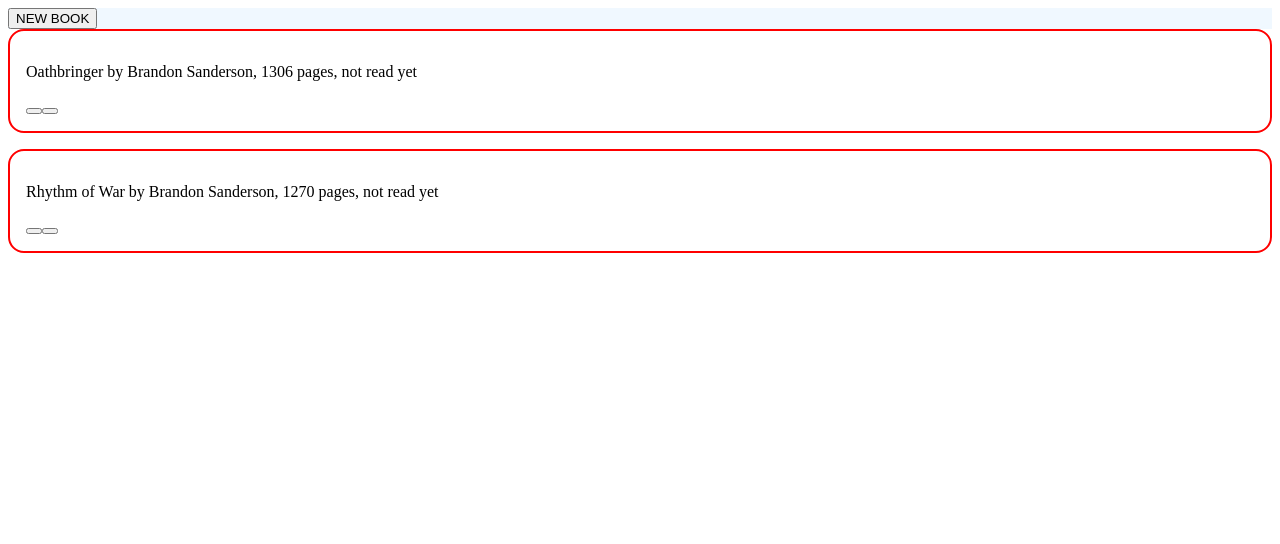
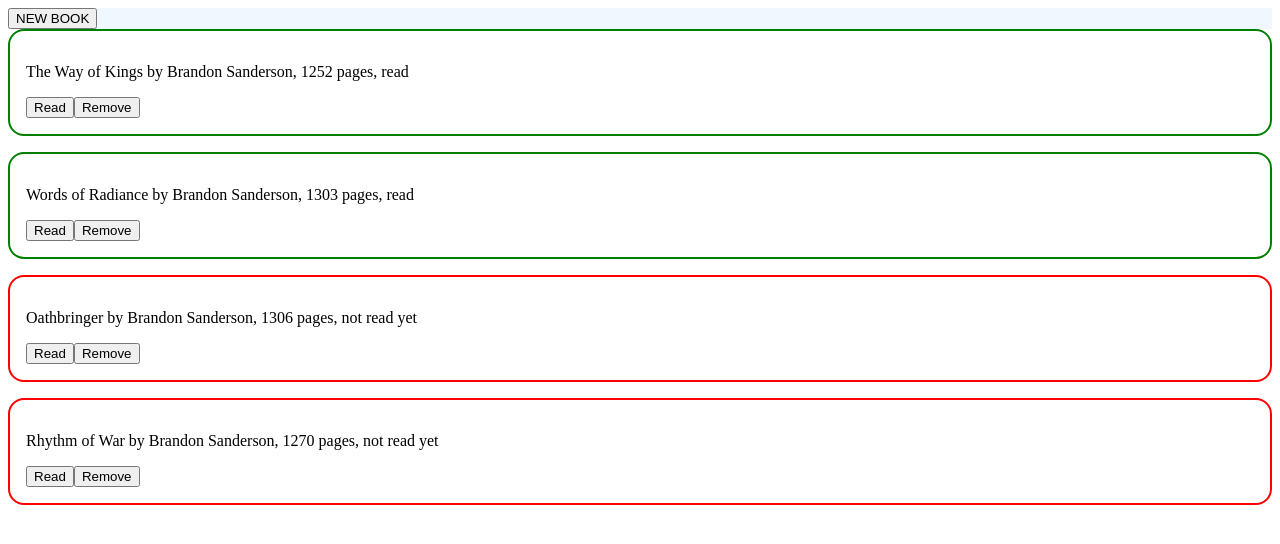
Before and after one commit to Rarstyak/odin-library, a website: page index.html in a window 1280 px wide. Drawn offline with Linux system fonts and the light colour scheme.

Commit message:
Add read visibility

```diff
--- a/css/style.css
+++ b/css/style.css
@@ -1,7 +1,7 @@
 :root {
-    --color-primary: red;
+    --color-primary: blue;
     --color-read: green;
-    --color-unread: yellow;
+    --color-unread: red;
 }
 
 header {
@@ -24,6 +24,14 @@
     padding: 1rem;
 }
 
+.book[data-read='true'] {
+    border: 2px solid var(--color-read);
+}
+
+.book[data-read='false'] {
+    border: 2px solid var(--color-unread);
+}
+
 .book-read-button {
 
 }
--- a/js/myLibrary.js
+++ b/js/myLibrary.js
@@ -25,14 +25,13 @@
 function toggleRead(e) {
   const index = e.target.parentElement.getAttribute('data-shelf-number');
   myLibrary[index].read = !myLibrary[index].read;
-  fillBookshelf();
+  bookshelfReference[index].setAttribute('data-read', myLibrary[index].read);
 }
 
 function removeBookFromLibrary(e) {
   const index = e.target.parentElement.getAttribute('data-shelf-number');
   myLibrary.splice(index, 1);
   fillBookshelf();
-  return myLibrary.length - 1;
 }
 
 function addBookCard() {
@@ -47,9 +46,11 @@
 
   bookReadButton.classList.add('book-read-button');
   bookReadButton.addEventListener('click', toggleRead);
+  bookReadButton.textContent = 'Read';
 
   bookRemoveButton.classList.add('book-remove-button');
   bookRemoveButton.addEventListener('click', removeBookFromLibrary);
+  bookRemoveButton.textContent = 'Remove';
 
   bookDiv.appendChild(bookInfo);
   bookDiv.appendChild(bookReadButton);
@@ -68,7 +69,9 @@
   if (libLen > bsrLen) {
     // add book cards until equal
     for (let i = bsrLen; i < libLen; i += 1) {
-      addBookCard().setAttribute('data-shelf-number', i);
+      const book = addBookCard();
+      book.setAttribute('data-shelf-number', i);
+      book.setAttribute('data-read', myLibrary[i].read);
     }
   }
 
@@ -111,6 +114,8 @@
 
 // testing data
 
+myLibrary.push(new Book('The Way of Kings', 'Brandon Sanderson', 1252, true));
+myLibrary.push(new Book('Words of Radiance', 'Brandon Sanderson', 1303, true));
 myLibrary.push(new Book('Oathbringer', 'Brandon Sanderson', 1306, false));
 myLibrary.push(new Book('Rhythm of War', 'Brandon Sanderson', 1270, false));
 
```
